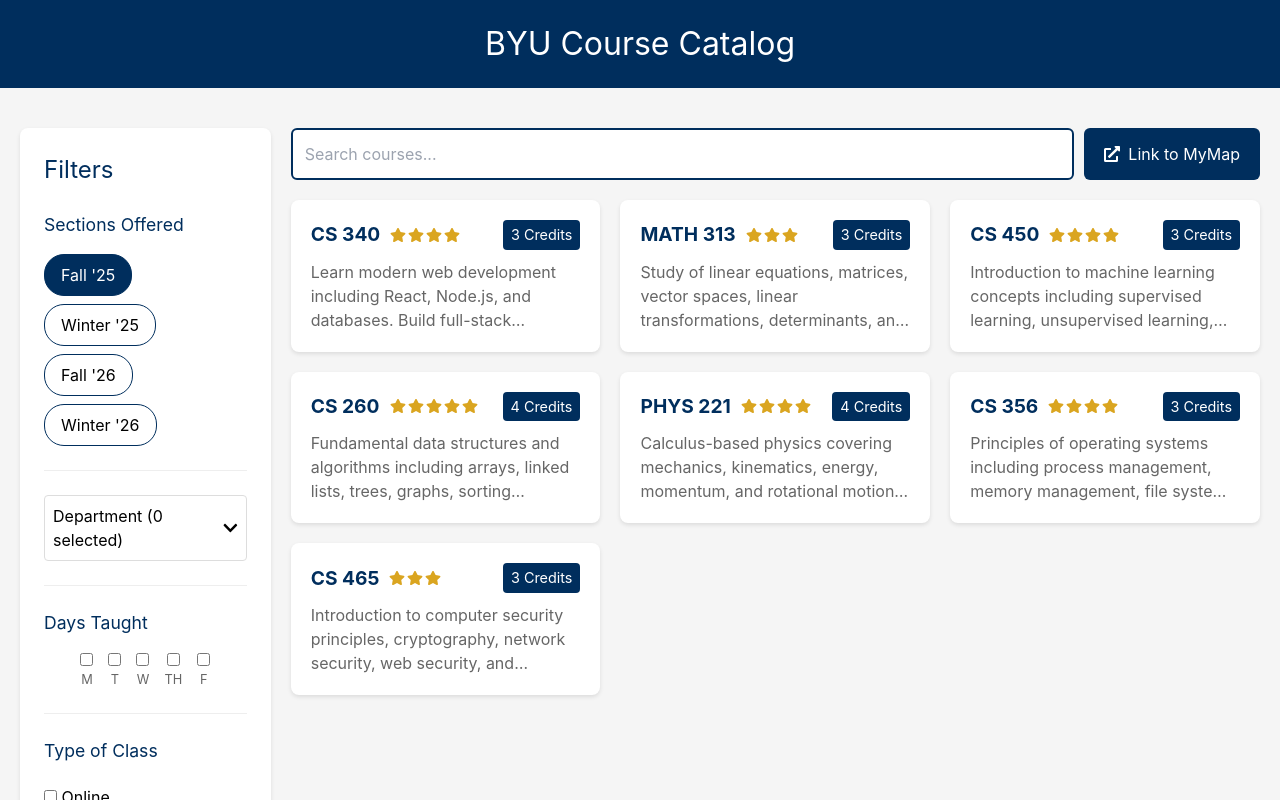
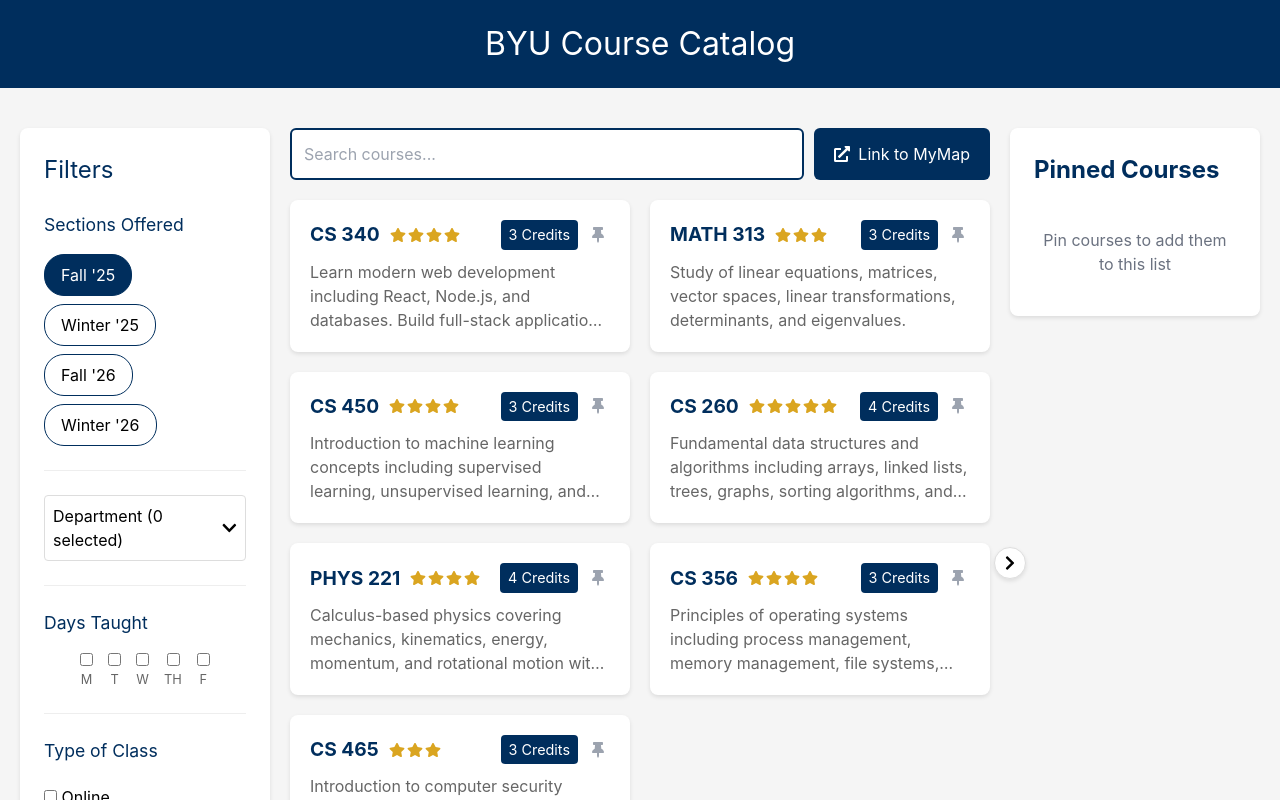
Before and after one commit to Connorisdunn/betterbyucatalog, a React (Vite) app: page / in a window 1280 px wide. Shown: the top 800 px of the page. Built offline with nearby package versions, Linux system fonts and the light colour scheme.

Commit message:
Pinned courses edit

```diff
--- a/src/App.jsx
+++ b/src/App.jsx
@@ -1,6 +1,5 @@
-// src/App.jsx
 import React, { useState } from 'react';
-import { FaStar, FaExternalLinkAlt } from 'react-icons/fa';
+import { FaStar, FaExternalLinkAlt, FaThumbtack, FaChevronLeft, FaChevronRight } from 'react-icons/fa';
 import { courses } from './data/courses';
 import { departments } from './data/departments';
 import { Dropdown } from './components/Dropdown';
@@ -10,6 +9,8 @@
 function App() {
   const [searchTerm, setSearchTerm] = useState('');
   const [selectedSemester, setSelectedSemester] = useState("Fall '25");
+  const [pinnedCourses, setPinnedCourses] = useState([]);
+  const [isPinnedPanelOpen, setIsPinnedPanelOpen] = useState(true);
 
   const semesters = ["Fall '25", "Winter '25", "Fall '26", "Winter '26"];
   const interests = ['Python', 'Calc', 'React', 'Java', 'R', 'HTML', 'JavaScript', 'C++'];
@@ -18,6 +19,18 @@
     return [...Array(difficulty)].map((_, index) => (
       <FaStar key={index} />
     ));
+  };
+
+  const togglePin = (course) => {
+    setPinnedCourses(prev =>
+      prev.some(c => c.id === course.id)
+        ? prev.filter(c => c.id !== course.id)
+        : [...prev, course]
+    );
+    // Open the panel when a course is pinned
+    if (!isPinnedPanelOpen) {
+      setIsPinnedPanelOpen(true);
+    }
   };
 
   const getFilteredAndSortedCourses = () => {
@@ -32,12 +45,41 @@
       .sort((a, b) => b.searchResult.score - a.searchResult.score);
   };
 
-  const renderHighlightedText = (text, type) => {
+  const renderHighlightedText = (text) => {
     if (!searchTerm) return text;
     const highlighted = highlightText(text, searchTerm);
-    // Sanitize the HTML to prevent XSS attacks
     return <span dangerouslySetInnerHTML={{ __html: DOMPurify.sanitize(highlighted) }} />;
   };
+
+  const CourseCard = ({ course, isPinned, showPin = true }) => (
+    <div className={`course-card ${isPinned ? 'border-2 border-blue-600' : ''}`}>
+      <div className="card-header">
+        <div className="title-section">
+          <span className="course-title">
+            {renderHighlightedText(course.code)}
+          </span>
+          <span className="stars">
+            {renderStars(course.difficulty)}
+          </span>
+        </div>
+        <div className="flex items-center gap-2">
+          <span className="credit-hours">{course.credits} Credits</span>
+          {showPin && (
+            <button
+              onClick={() => togglePin(course)}
+              className={`pin-button ${isPinned ? 'text-blue-600' : 'text-gray-400'}`}
+              title={isPinned ? 'Unpin course' : 'Pin course'}
+            >
+              <FaThumbtack />
+            </button>
+          )}
+        </div>
+      </div>
+      <p className="description">
+        {renderHighlightedText(course.description)}
+      </p>
+    </div>
+  );
 
   return (
     <>
@@ -45,7 +87,7 @@
         <h1>BYU Course Catalog</h1>
       </header>
 
-      <div className="container">
+      <div className={`container ${isPinnedPanelOpen ? 'panel-open' : 'panel-closed'}`}>
         <div className="filters">
           <h2 className="filters-title">Filters</h2>
 
@@ -123,23 +165,44 @@
 
           <div className="course-grid">
             {getFilteredAndSortedCourses().map(course => (
-              <div key={course.id} className="course-card">
-              <div className="card-header">
-                <div className="title-section">
-                  <span className="course-title">
-                    {renderHighlightedText(course.code)}
-                  </span>
-                  <span className="stars">
-                    {renderStars(course.difficulty)}
-                  </span>
-                </div>
-                <span className="credit-hours">{course.credits} Credits</span>
-              </div>
-              <p className="description">
-                {renderHighlightedText(course.description)}
-              </p>
+              <CourseCard
+                key={course.id}
+                course={course}
+                isPinned={pinnedCourses.some(c => c.id === course.id)}
+              />
+            ))}
+          </div>
+        </div>
+
+        <div className={`pinned-courses-wrapper ${isPinnedPanelOpen ? 'open' : 'closed'}`}>
+          <button
+            className="toggle-panel-button"
+            onClick={() => setIsPinnedPanelOpen(!isPinnedPanelOpen)}
+            title={isPinnedPanelOpen ? 'Hide pinned courses' : 'Show pinned courses'}
+          >
+            {isPinnedPanelOpen ? <FaChevronRight /> : <FaChevronLeft />}
+          </button>
+          <div className="pinned-courses">
+            <h2 className="pinned-title">
+              Pinned Courses
+              {pinnedCourses.length > 0 && <span className="pinned-count">({pinnedCourses.length})</span>}
+            </h2>
+            <div className="pinned-list">
+              {pinnedCourses.length === 0 ? (
+                <p className="text-gray-500 text-center py-4">
+                  Pin courses to add them to this list
+                </p>
+              ) : (
+                pinnedCourses.map(course => (
+                  <CourseCard
+                    key={course.id}
+                    course={course}
+                    isPinned={true}
+                    showPin={false}
+                  />
+                ))
+              )}
             </div>
-            ))}
           </div>
         </div>
       </div>
--- a/src/index.css
+++ b/src/index.css
@@ -7,6 +7,8 @@
   --byu-blue: #002E5D;
   --byu-navy: #041E42;
   --light-gray: #f5f5f5;
+  --panel-width: 300px;
+  --panel-transition: 0.3s ease-in-out;
 }
 
 * {
@@ -34,19 +36,98 @@
 }
 
 .container {
-  display: flex;
+  display: grid;
+  gap: 20px;
   padding: 20px;
-  gap: 20px;
-  max-width: 1400px;
+  max-width: 1800px;
   margin: 0 auto;
+  transition: grid-template-columns var(--panel-transition);
+}
+
+.container.panel-open {
+  grid-template-columns: 300px 1fr var(--panel-width);
+}
+
+.container.panel-closed {
+  grid-template-columns: 300px 1fr 0;
 }
 
 .filters {
   background: white;
   padding: 24px;
   border-radius: 8px;
-  width: 300px;
   box-shadow: 0 2px 4px rgba(0,0,0,0.1);
+}
+
+.pinned-courses-wrapper {
+  position: relative;
+  transition: width var(--panel-transition), opacity var(--panel-transition);
+  width: var(--panel-width);
+}
+
+.pinned-courses-wrapper.closed {
+  width: 0;
+  opacity: 0;
+}
+
+.pinned-courses-wrapper.open {
+  opacity: 1;
+}
+
+.toggle-panel-button {
+  position: absolute;
+  left: -16px;
+  top: 50%;
+  transform: translateY(-50%);
+  width: 32px;
+  height: 32px;
+  background: white;
+  border: 1px solid #ddd;
+  border-radius: 50%;
+  display: flex;
+  align-items: center;
+  justify-content: center;
+  cursor: pointer;
+  z-index: 10;
+  box-shadow: 0 2px 4px rgba(0,0,0,0.1);
+  transition: background-color 0.2s ease;
+}
+
+.toggle-panel-button:hover {
+  background: var(--byu-blue);
+  color: white;
+}
+
+.pinned-courses {
+  background: white;
+  padding: 24px;
+  border-radius: 8px;
+  box-shadow: 0 2px 4px rgba(0,0,0,0.1);
+  height: fit-content;
+  position: sticky;
+  top: 20px;
+  overflow: hidden;
+}
+
+.pinned-title {
+  color: var(--byu-blue);
+  margin-bottom: 24px;
+  font-size: 1.5rem;
+  font-weight: bold;
+  display: flex;
+  align-items: center;
+  gap: 8px;
+}
+
+.pinned-count {
+  font-size: 1rem;
+  color: #666;
+}
+
+.pinned-list {
+  display: flex;
+  flex-direction: column;
+  gap: 16px;
 }
 
 .filters-title {
@@ -209,6 +290,7 @@
   border-radius: 8px;
   padding: 20px;
   box-shadow: 0 2px 4px rgba(0,0,0,0.1);
+  transition: all 0.2s ease;
 }
 
 .card-header {
@@ -240,9 +322,9 @@
 
 .stars {
   color: goldenrod;
-  display: flex; /* Add this line to make stars horizontal */
-  align-items: center; /* Optional: for vertical alignment */
-  gap: 2px; /* Optional: adds some space between stars */
+  display: flex;
+  align-items: center;
+  gap: 2px;
 }
 
 .description {
@@ -252,6 +334,16 @@
   line-clamp: 3;
   -webkit-box-orient: vertical;
   overflow: hidden;
+}
+
+.pin-button {
+  padding: 4px;
+  cursor: pointer;
+  transition: all 0.2s ease;
+}
+
+.pin-button:hover {
+  transform: scale(1.1);
 }
 
 mark {
@@ -264,3 +356,43 @@
 .course-card:has(mark) {
   border: 2px solid var(--byu-blue);
 }
+
+@media (max-width: 1400px) {
+  .container.panel-open {
+    grid-template-columns: 250px 1fr 250px;
+  }
+
+  :root {
+    --panel-width: 250px;
+  }
+}
+
+@media (max-width: 1200px) {
+  .container.panel-open {
+    grid-template-columns: 220px 1fr 220px;
+  }
+
+  :root {
+    --panel-width: 220px;
+  }
+}
+
+@media (max-width: 1024px) {
+  .container.panel-open,
+  .container.panel-closed {
+    grid-template-columns: 1fr;
+  }
+
+  .filters, .pinned-courses-wrapper {
+    position: static;
+    width: 100% !important;
+  }
+
+  .pinned-courses-wrapper.closed {
+    display: none;
+  }
+
+  .toggle-panel-button {
+    display: none;
+  }
+}
```
